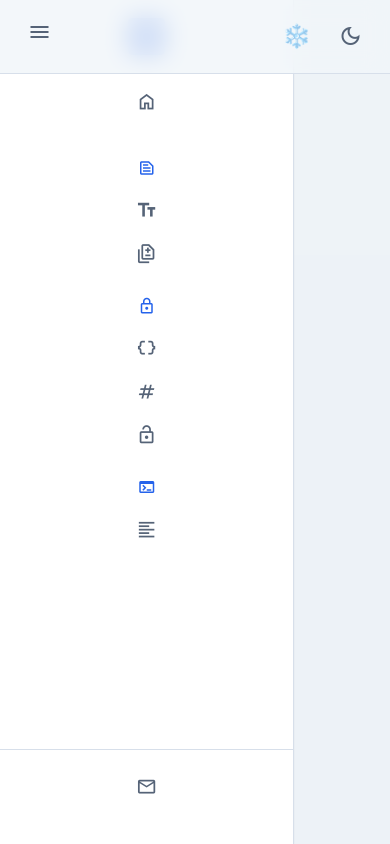
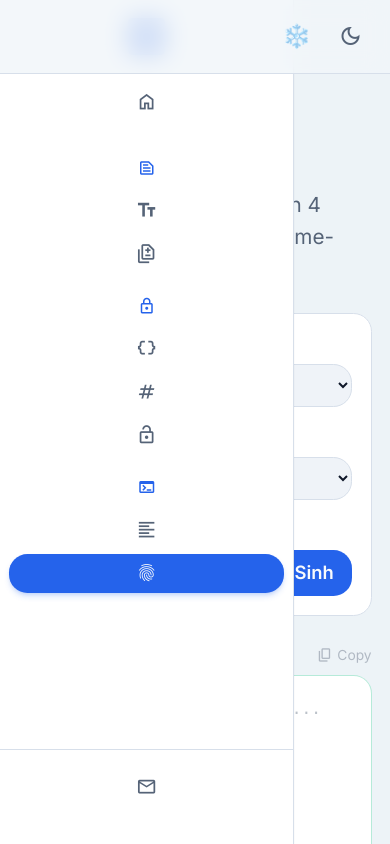
Before and after one commit to DamMinhChien/DevTools, a React (Vite) app: page /uuid-generator in a window 390 px wide. Before the commit this address had no page. Built offline with nearby package versions, Linux system fonts and the light colour scheme.

Commit message:
feat: thêm tính năng sinh UUID v4/v7 và tối ưu UX mobile (bỏ nút toggle, dùng vuốt); cập nhật UI combobox cho formatter

```diff
--- a/package.json
+++ b/package.json
@@ -44,11 +44,13 @@
     "@types/node": "^24.13.2",
     "@types/react": "^19.2.14",
     "@types/react-dom": "^19.2.3",
+    "@types/uuid": "^11.0.0",
     "@vitejs/plugin-react": "^6.0.1",
     "autoprefixer": "^10.5.0",
     "postcss": "^8.5.15",
     "tailwindcss": "^3.4.19",
     "typescript": "~6.0.2",
+    "uuid": "^14.0.0",
     "vite": "^8.0.12"
   }
 }
--- a/src/App.tsx
+++ b/src/App.tsx
@@ -58,6 +58,7 @@ function App() {
   else if (location.pathname === '/hash-generator') pageTitle = "Hash Generator";
   else if (location.pathname === '/jwt') pageTitle = "JWT Encoder/Decoder";
   else if (location.pathname === '/code-formatter') pageTitle = "Code Formatter";
+  else if (location.pathname === '/uuid-generator') pageTitle = "UUID Generator";
 
   return (
     <>
@@ -353,6 +354,29 @@ function App() {
                     )}
                   </AnimatePresence>
                 </Link>
+
+                <Link
+                  to="/uuid-generator"
+                  className={`w-full flex items-center px-2 py-2 text-sm font-medium rounded-lg transition-colors group ${isSidebarOpen ? "justify-start gap-3" : "justify-center"}`}
+                  activeProps={{ className: "bg-primary text-primary-foreground shadow-md shadow-primary/20" }}
+                  inactiveProps={{ className: "text-muted-foreground hover:bg-muted hover:text-foreground" }}
+                  title="UUID Generator"
+                >
+                  <motion.span layout className="material-symbols-outlined shrink-0 text-lg">fingerprint</motion.span>
+                  <AnimatePresence>
+                    {isSidebarOpen && (
+                      <motion.span
+                        initial={{ opacity: 0, width: 0 }}
+                        animate={{ opacity: 1, width: "auto" }}
+                        exit={{ opacity: 0, width: 0 }}
+                        transition={{ duration: 0.2 }}
+                        className="truncate"
+                      >
+                        UUID Generator
+                      </motion.span>
+                    )}
+                  </AnimatePresence>
+                </Link>
               </div>
             </div>
           </nav>
@@ -396,7 +420,7 @@ function App() {
               {/* Sidebar Toggle Button */}
               <button
                 onClick={toggleSidebar}
-                className="p-2 hover:bg-muted rounded-md transition-colors text-muted-foreground hover:text-foreground"
+                className="p-2 hover:bg-muted rounded-md transition-colors text-muted-foreground hover:text-foreground hidden md:block"
                 title="Đóng/Mở Sidebar (Cmd+B)"
               >
                 <span className="material-symbols-outlined">
--- a/src/config/tools.ts
+++ b/src/config/tools.ts
@@ -106,6 +106,15 @@ export const toolCategories: Category[] = [
         color: "bg-purple-500",
         disabled: true,
         keywords: ["regex", "biểu thức", "chính quy", "test", "match"]
+      },
+      {
+        id: "uuid-generator",
+        name: "UUID Generator",
+        description: "Sinh mã UUID v4 và v7 ngẫu nhiên với nhiều định dạng.",
+        icon: "fingerprint",
+        color: "bg-teal-500",
+        disabled: false,
+        keywords: ["uuid", "guid", "generator", "sinh", "tạo", "random", "v4", "v7"]
       }
     ]
   }
--- a/src/pages/formatter/index.tsx
+++ b/src/pages/formatter/index.tsx
@@ -408,37 +408,36 @@ export default function CodeFormatter() {
         ))}
       </div>
 
-      {/* Language Selector (chỉ hiện ở paste mode) - Grouped */}
+      {/* Language Selector (chỉ hiện ở paste mode) - Combo Boxes */}
       {mode === "paste" && (
-        <div className="space-y-2">
+        <div className="flex flex-wrap gap-4 items-center bg-card p-3 rounded-xl border border-border">
           {Object.entries(LANG_GROUPS).map(([group, keys]) => (
-            <div key={group} className="flex items-center gap-2 flex-wrap">
-              <span className="text-xs font-bold text-muted-foreground/60 uppercase tracking-widest w-16 shrink-0">
+            <div key={group} className="flex flex-col gap-1 min-w-[140px] flex-1">
+              <label className="text-[10px] font-bold text-muted-foreground/70 uppercase tracking-widest pl-1">
                 {group}
-              </span>
-              <div className="flex flex-wrap gap-1.5">
+              </label>
+              <select
+                value={keys.includes(lang) ? lang : ""}
+                onChange={(e) => {
+                  if (e.target.value) setLang(e.target.value);
+                }}
+                className={`w-full appearance-none bg-muted/50 border rounded-lg px-3 py-2 text-sm transition-all focus:outline-none focus:ring-2 focus:ring-primary/30 ${
+                  keys.includes(lang)
+                    ? "border-primary/50 text-foreground shadow-sm bg-primary/5"
+                    : "border-border text-muted-foreground hover:border-primary/30"
+                }`}
+              >
+                <option value="" disabled>-- Chọn --</option>
                 {keys.map((key) => {
                   const c = LANG_CONFIGS[key];
                   if (!c) return null;
                   return (
-                    <button
-                      key={key}
-                      onClick={() => setLang(key)}
-                      className={`flex items-center gap-1.5 px-2.5 py-1 rounded-full text-xs font-medium border transition-all ${
-                        lang === key
-                          ? "border-primary bg-primary/10 text-primary shadow-sm"
-                          : "border-border text-muted-foreground hover:border-primary/50 hover:text-foreground"
-                      }`}
-                    >
-                      <span className={`w-2 h-2 rounded-full shrink-0 ${c.color}`} />
-                      {c.label}
-                      {c.engine !== "prettier" && (
-                        <span className="text-[9px] opacity-50 font-normal">basic</span>
-                      )}
-                    </button>
+                    <option key={key} value={key}>
+                      {c.label} {c.engine !== "prettier" && c.engine !== "sql" ? "(basic)" : ""}
+                    </option>
                   );
                 })}
-              </div>
+              </select>
             </div>
           ))}
         </div>
--- /dev/null
+++ b/src/pages/uuid/index.tsx
@@ -0,0 +1,139 @@
+import { useState, useCallback } from "react";
+import { v4 as uuidv4, v7 as uuidv7 } from "uuid";
+
+import CodeEditor from "../../components/CodeEditor";
+
+type UuidVersion = "v4" | "v7";
+type UuidFormat = "standard" | "uppercase" | "no-dashes" | "braces";
+
+export default function UuidGenerator() {
+  const [version, setVersion] = useState<UuidVersion>("v4");
+  const [format, setFormat] = useState<UuidFormat>("standard");
+  const [quantity, setQuantity] = useState<number>(5);
+  const [output, setOutput] = useState<string>("");
+  const [copied, setCopied] = useState(false);
+
+  const formatUuid = (uuid: string, fmt: UuidFormat) => {
+    let formatted = uuid;
+    if (fmt === "uppercase") formatted = formatted.toUpperCase();
+    if (fmt === "no-dashes") formatted = formatted.replace(/-/g, "");
+    if (fmt === "braces") formatted = `{${formatted}}`;
+    return formatted;
+  };
+
+  const handleGenerate = useCallback(() => {
+    let result = "";
+    for (let i = 0; i < quantity; i++) {
+      const rawUuid = version === "v4" ? uuidv4() : uuidv7();
+      result += formatUuid(rawUuid, format) + "\n";
+    }
+    setOutput(result.trimEnd());
+  }, [version, format, quantity]);
+
+  const handleCopy = useCallback(() => {
+    if (!output) return;
+    navigator.clipboard.writeText(output);
+    setCopied(true);
+    setTimeout(() => setCopied(false), 2000);
+  }, [output]);
+
+  return (
+    <div className="max-w-4xl mx-auto space-y-6">
+      {/* Header */}
+      <header className="flex flex-col gap-1">
+        <h1 className="text-4xl font-bold text-primary tracking-tight flex items-center gap-3">
+          <span className="material-symbols-outlined text-4xl">tag</span>
+          UUID Generator
+        </h1>
+        <p className="text-muted-foreground text-lg">
+          Sinh tự động UUID phiên bản 4 (Random) và phiên bản 7 (Time-based).
+        </p>
+      </header>
+
+      {/* Controls */}
+      <div className="grid grid-cols-1 md:grid-cols-3 gap-4 bg-card p-4 rounded-xl border border-border">
+        {/* Version */}
+        <div className="flex flex-col gap-2">
+          <label className="text-sm font-semibold text-muted-foreground">Phiên bản</label>
+          <select
+            value={version}
+            onChange={(e) => setVersion(e.target.value as UuidVersion)}
+            className="w-full bg-muted/50 border border-border rounded-lg px-3 py-2 text-sm transition-all focus:outline-none focus:ring-2 focus:ring-primary/30 text-foreground"
+          >
+            <option value="v4">UUID v4 (Random)</option>
+            <option value="v7">UUID v7 (Time-based)</option>
+          </select>
+        </div>
+
+        {/* Format */}
+        <div className="flex flex-col gap-2">
+          <label className="text-sm font-semibold text-muted-foreground">Định dạng</label>
+          <select
+            value={format}
+            onChange={(e) => setFormat(e.target.value as UuidFormat)}
+            className="w-full bg-muted/50 border border-border rounded-lg px-3 py-2 text-sm transition-all focus:outline-none focus:ring-2 focus:ring-primary/30 text-foreground"
+          >
+            <option value="standard">Chuẩn (Có gạch nối)</option>
+            <option value="uppercase">In hoa (UPPERCASE)</option>
+            <option value="no-dashes">Không gạch nối (xxxxxxxx...)</option>
+            <option value="braces">Trong ngoặc nhọn {"{...}"}</option>
+          </select>
+        </div>
+
+        {/* Quantity */}
+        <div className="flex flex-col gap-2">
+          <label className="text-sm font-semibold text-muted-foreground">Số lượng</label>
+          <div className="flex items-center gap-2">
+            <input
+              type="number"
+              min="1"
+              max="1000"
+              value={quantity}
+              onChange={(e) => {
+                const val = parseInt(e.target.value);
+                if (!isNaN(val)) setQuantity(Math.min(Math.max(val, 1), 1000));
+              }}
+              className="w-full bg-muted/50 border border-border rounded-lg px-3 py-2 text-sm transition-all focus:outline-none focus:ring-2 focus:ring-primary/30 text-foreground"
+            />
+            <button
+              onClick={handleGenerate}
+              className="px-4 py-2 bg-primary text-primary-foreground font-semibold rounded-lg hover:bg-primary/90 transition-colors flex items-center gap-1 whitespace-nowrap"
+            >
+              <span className="material-symbols-outlined text-sm">autorenew</span>
+              Sinh
+            </button>
+          </div>
+        </div>
+      </div>
+
+      {/* Output */}
+      <div className="flex flex-col gap-2">
+        <div className="flex items-center justify-between">
+          <h2 className="text-sm font-semibold text-muted-foreground flex items-center gap-2">
+            <span className="w-2.5 h-2.5 rounded-full bg-emerald-500" />
+            Kết quả
+          </h2>
+          <button
+            onClick={handleCopy}
+            disabled={!output}
+            className="text-xs text-muted-foreground hover:text-primary transition-colors flex items-center gap-1 disabled:opacity-40"
+          >
+            <span className="material-symbols-outlined text-sm">
+              {copied ? "check" : "content_copy"}
+            </span>
+            {copied ? "Đã copy!" : "Copy"}
+          </button>
+        </div>
+
+        <div className="relative h-96">
+          <CodeEditor
+            value={output}
+            readOnly
+            className="h-full border-emerald-500/30"
+            placeholder="Nhấn Sinh để tạo UUID..."
+          />
+        </div>
+      </div>
+    </div>
+  );
+}
--- a/src/router.tsx
+++ b/src/router.tsx
@@ -11,6 +11,7 @@ import Base64Converter from "./pages/encoders/base64";
 import HashGenerator from "./pages/encoders/hash-generator";
 import JwtDecoder from "./pages/encoders/jwt";
 import CodeFormatter from "./pages/formatter";
+import UuidGenerator from "./pages/uuid";
 
 // Create root route with App as component
 const rootRoute = createRootRoute({
@@ -60,6 +61,12 @@ const codeFormatterRoute = createRoute({
   component: CodeFormatter,
 });
 
+const uuidRoute = createRoute({
+  getParentRoute: () => rootRoute,
+  path: "/uuid-generator",
+  component: UuidGenerator,
+});
+
 // Build route tree
 const routeTree = rootRoute.addChildren([
   indexRoute,
@@ -69,6 +76,7 @@ const routeTree = rootRoute.addChildren([
   hashGeneratorRoute,
   jwtRoute,
   codeFormatterRoute,
+  uuidRoute,
 ]);
 
 // Create and export router instance
```
Also changed, not shown: 1 other file (tests, documents, lock files or other folders).
